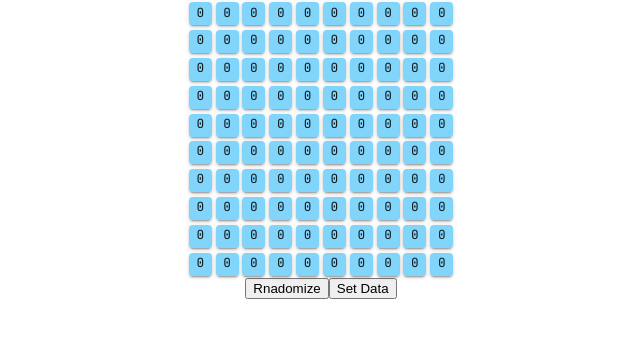
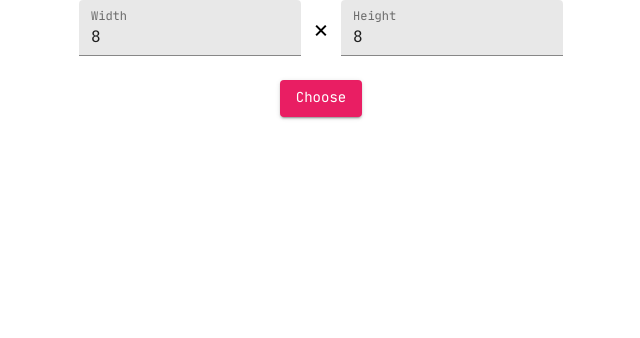
Before and after one commit to SophiaSaiada/IslandsProblem, a React (Create React App) app: page / in a window 1280 px wide. Shown: the top 338 px of the page, without its empty margins (319-959 px from the left). Built offline with nearby package versions, Linux system fonts and the light colour scheme.

Commit message:
Theme things up

```diff
--- a/src/App.tsx
+++ b/src/App.tsx
@@ -4,20 +4,18 @@ import { Board } from "./types/Board";
 import BoardBuildPage from "./pages/BoardBuild";
 import SolverPage from "./pages/Solver";
 import "./fonts/stylesheet.css";
-import { makeStyles } from "@material-ui/core";
-
-const useStyles = makeStyles(_ => ({
-  root: { fontFamily: "Jetbrains Mono", fontSize: "16px" }
-}));
+import { ThemeProvider } from "@material-ui/core";
+import customTheme from "./themes/custom";
 
 const App = () => {
-  const classes = useStyles();
   const [board, setBoard] = useState<Board | null>(null);
   return (
-    <div className={`App ${classes.root}`}>
-      {board == null && <BoardBuildPage setBoard={setBoard} />}
-      {board != null && <SolverPage originalBoard={board} />}
-    </div>
+    <ThemeProvider theme={customTheme}>
+      <div className={`App`}>
+        {board == null && <BoardBuildPage setBoard={setBoard} />}
+        {board != null && <SolverPage originalBoard={board} />}
+      </div>
+    </ThemeProvider>
   );
 };
 
--- a/src/logic/IslandsProblemSolver.ts
+++ b/src/logic/IslandsProblemSolver.ts
@@ -51,16 +51,17 @@ async function findNumOfIslands(
     }
   });
 
-  mergeIdenticalIslands(board, nextIslandId - 1, sideEffect, sleep);
+  await mergeIdenticalIslands(board, nextIslandId - 1, sideEffect, sleep);
 
   return Promise.resolve(numOfIslands(board));
 }
 
 const numOfIslands = (board: Board) => {
   const islands = new Set<number>();
-  board.asyncForEachCell((_, __, currentValue) => {
+  board.forEachCell((_, __, currentValue) => {
     if (currentValue > 1) islands.add(currentValue);
   });
+
   return islands.size;
 };
 
--- a/src/pages/BoardBuild/ChooseDimenssionPage.tsx
+++ b/src/pages/BoardBuild/ChooseDimenssionPage.tsx
@@ -1,25 +1,62 @@
 import React, { useState } from "react";
 import { Dimensions } from "../../types/Dimensions";
+import { TextField, Button, makeStyles, Box } from "@material-ui/core";
 
 type ChooseDimenssionPageProps = {
   setBoardDim: (dimensions: Dimensions) => void;
 };
 
+const useStyles = makeStyles(_ => ({
+  dimensionsConatiner: {
+    display: "inline-flex",
+    flexDirection: "row",
+    alignItems: "center"
+  },
+  crossSign: {
+    fontSize: "1.5em",
+    margin: "0 .5em"
+  }
+}));
+
 const ChooseDimenssionPage = ({ setBoardDim }: ChooseDimenssionPageProps) => {
-  const [width, setWidth] = useState(0);
-  const [height, setHeight] = useState(0);
+  const classes = useStyles();
+
+  const [width, setWidth] = useState(8);
+  const [height, setHeight] = useState(8);
   const chooseDimenssion = () => {
     setBoardDim({ width, height });
   };
   return (
-    <div>
-      <input type="number" onChange={e => setWidth(parseInt(e.target.value))} />
-      <input
-        type="number"
-        onChange={e => setHeight(parseInt(e.target.value))}
-      />
-      <button onClick={_ => chooseDimenssion()}>Choose</button>
-    </div>
+    <form>
+      <div className={classes.dimensionsConatiner}>
+        <TextField
+          id="filled-basic"
+          label="Width"
+          variant="filled"
+          type="number"
+          defaultValue={8}
+          onChange={e => setWidth(parseInt(e.target.value))}
+        />
+        <div className={classes.crossSign}>×</div>
+        <TextField
+          id="filled-basic"
+          label="Height"
+          variant="filled"
+          type="number"
+          defaultValue={8}
+          onChange={e => setHeight(parseInt(e.target.value))}
+        />
+      </div>
+      <Box m={3}>
+        <Button
+          variant="contained"
+          color="primary"
+          onClick={_ => chooseDimenssion()}
+        >
+          Choose
+        </Button>
+      </Box>
+    </form>
   );
 };
 
--- a/src/pages/BoardBuild/SetDataPage.tsx
+++ b/src/pages/BoardBuild/SetDataPage.tsx
@@ -1,7 +1,7 @@
 import React, { useState } from "react";
 import { Dimensions } from "../../types/Dimensions";
 import _ from "lodash";
-import { makeStyles, ButtonBase, Paper } from "@material-ui/core";
+import { makeStyles, ButtonBase, Button, Paper, Box } from "@material-ui/core";
 import lightBlue from "@material-ui/core/colors/lightBlue";
 import orange from "@material-ui/core/colors/orange";
 
@@ -12,13 +12,14 @@ type SetDataPageProps = {
 
 const useStyles = makeStyles(_ => ({
   grid: {
-    display: "inline-flex",
+    display: "flex",
     flexDirection: "column"
   },
   row: {
     display: "flex",
     flexDirection: "row",
-    margin: ".15em 0"
+    margin: ".15em 0",
+    justifyContent: "center"
   },
   islandPaper: {
     height: "1em",
@@ -63,7 +64,7 @@ const SetDataPage = ({ boardDim, setBoardData }: SetDataPageProps) => {
 
   return (
     <div>
-      <div className={classes.grid}>
+      <Box className={classes.grid} mb={2}>
         {_.range(boardDim.height).map(rowIndex => (
           <div className={classes.row} key={rowIndex}>
             {_.range(boardDim.width).map(columnIndex => {
@@ -78,7 +79,8 @@ const SetDataPage = ({ boardDim, setBoardData }: SetDataPageProps) => {
                   <Paper
                     className={classes.islandPaper}
                     style={{
-                      backgroundColor: value == 0 ? lightBlue[200] : orange[200],
+                      backgroundColor:
+                        value == 0 ? lightBlue[200] : orange[200],
                       transition: "background-color .2s ease"
                     }}
                     elevation={2}
@@ -90,10 +92,19 @@ const SetDataPage = ({ boardDim, setBoardData }: SetDataPageProps) => {
             })}
           </div>
         ))}
-      </div>
-      <br />
-      <button onClick={_ => randomize()}>Rnadomize</button>
-      <button onClick={_ => submit()}>Set Data</button>
+      </Box>
+
+      <Box component="span" mt={2}>
+        <Button variant="contained" onClick={_ => randomize()}>
+          Randomize
+        </Button>
+      </Box>
+
+      <Box component="span" mt={2} ml={2}>
+        <Button variant="contained" color="primary" onClick={_ => submit()}>
+          Set
+        </Button>
+      </Box>
     </div>
   );
 };
--- a/src/pages/BoardBuild/index.tsx
+++ b/src/pages/BoardBuild/index.tsx
@@ -9,10 +9,7 @@ type BoardBuildPageProps = {
 };
 
 const BoardBuildPage = ({ setBoard }: BoardBuildPageProps) => {
-  const [dimensions, setDimensions] = useState<Dimensions | null>({
-    width: 10,
-    height: 10
-  });
+  const [dimensions, setDimensions] = useState<Dimensions | null>(null);
 
   const setBoardDataAndSubmit = (newData: number[][]) => {
     if (dimensions == null) return;
--- a/src/pages/Solver/BoardVisualizer.tsx
+++ b/src/pages/Solver/BoardVisualizer.tsx
@@ -5,6 +5,7 @@ import { makeStyles } from "@material-ui/core/styles";
 import Paper from "@material-ui/core/Paper";
 import lightBlue from "@material-ui/core/colors/lightBlue";
 import orange from "@material-ui/core/colors/orange";
+import { Box } from "@material-ui/core";
 
 type BoardVisualizerProps = {
   board: Board;
@@ -12,13 +13,14 @@ type BoardVisualizerProps = {
 
 const useStyles = makeStyles(_ => ({
   grid: {
-    display: "inline-flex",
+    display: "flex",
     flexDirection: "column"
   },
   row: {
     display: "flex",
     flexDirection: "row",
-    margin: ".15em 0"
+    margin: ".15em 0",
+    justifyContent: "center"
   },
   islandPaper: {
     height: "1em",
@@ -34,7 +36,7 @@ const BoardVisualizer = ({ board }: BoardVisualizerProps) => {
   const classes = useStyles();
 
   return (
-    <div className={classes.grid}>
+    <Box className={classes.grid} mb={2}>
       {_.range(0, board.dimensions.height).map(rowIndex => (
         <div className={classes.row} key={rowIndex}>
           {_.range(0, board.dimensions.width).map(columnIndex => {
@@ -54,7 +56,7 @@ const BoardVisualizer = ({ board }: BoardVisualizerProps) => {
           })}
         </div>
       ))}
-    </div>
+    </Box>
   );
 };
 
--- a/src/pages/Solver/index.tsx
+++ b/src/pages/Solver/index.tsx
@@ -3,6 +3,7 @@ import { Board } from "../../types/Board";
 import findNumOfIslands from "../../logic/IslandsProblemSolver";
 import { sleep } from "../../logic/utils";
 import BoardVisualizer from "./BoardVisualizer";
+import { Box, Button, Snackbar } from "@material-ui/core";
 type SolverPageProps = {
   originalBoard: Board;
 };
@@ -12,23 +13,57 @@ const SolverPage = ({ originalBoard }: SolverPageProps) => {
     [Board, number]
   >([originalBoard.clone(), 0]);
   const [answer, setAnswer] = useState<number | null>(null);
+  const [snackbarOpen, setSnackbarOpen] = useState(false);
   const solve = () => {
     findNumOfIslands(
       originalBoard,
       (board: Board) => {
         setOgnoingBoardAndId([board, (ongoingBoardId + 1) % 4]);
       },
-      () => sleep(250)
-    ).then(setAnswer);
+      () => sleep(100)
+    ).then(answer => {
+      setAnswer(answer);
+      setSnackbarOpen(true);
+    });
   };
+
+  const snackbarMessage =
+    answer == 0
+      ? "There are'nt islands."
+      : answer == 1
+      ? "There is a single island."
+      : `There are ${answer} islands.`;
+
   return (
-    <div>
-      <BoardVisualizer board={ongoingBoard}/>
-      <br />
-      <button onClick={solve}>Solve</button>
-      <br />
-      {answer && `There are ${answer} islands.`}
-    </div>
+    <Box>
+      <BoardVisualizer board={ongoingBoard} />
+      <Box component="span" mt={2} ml={2}>
+        <Button variant="contained" color="primary" onClick={solve}>
+          Solve
+        </Button>
+      </Box>
+
+      <Snackbar
+        anchorOrigin={{
+          vertical: "bottom",
+          horizontal: "center"
+        }}
+        open={snackbarOpen}
+        onClose={_ => setSnackbarOpen(false)}
+        message={snackbarMessage}
+        action={
+          <React.Fragment>
+            <Button
+              color="secondary"
+              size="small"
+              onClick={_ => setSnackbarOpen(false)}
+            >
+              Ok
+            </Button>
+          </React.Fragment>
+        }
+      />
+    </Box>
   );
 };
 
--- /dev/null
+++ b/src/themes/custom.ts
@@ -0,0 +1,19 @@
+import { createMuiTheme } from "@material-ui/core/styles";
+import pink from "@material-ui/core/colors/pink";
+
+export default createMuiTheme({
+  palette: {
+    primary: pink
+  },
+  typography: {
+    fontFamily: "Jetbrains Mono",
+    fontSize: 14
+  },
+  overrides: {
+    MuiButton: {
+      root: {
+        textTransform: "capitalize"
+      }
+    }
+  }
+});
```
